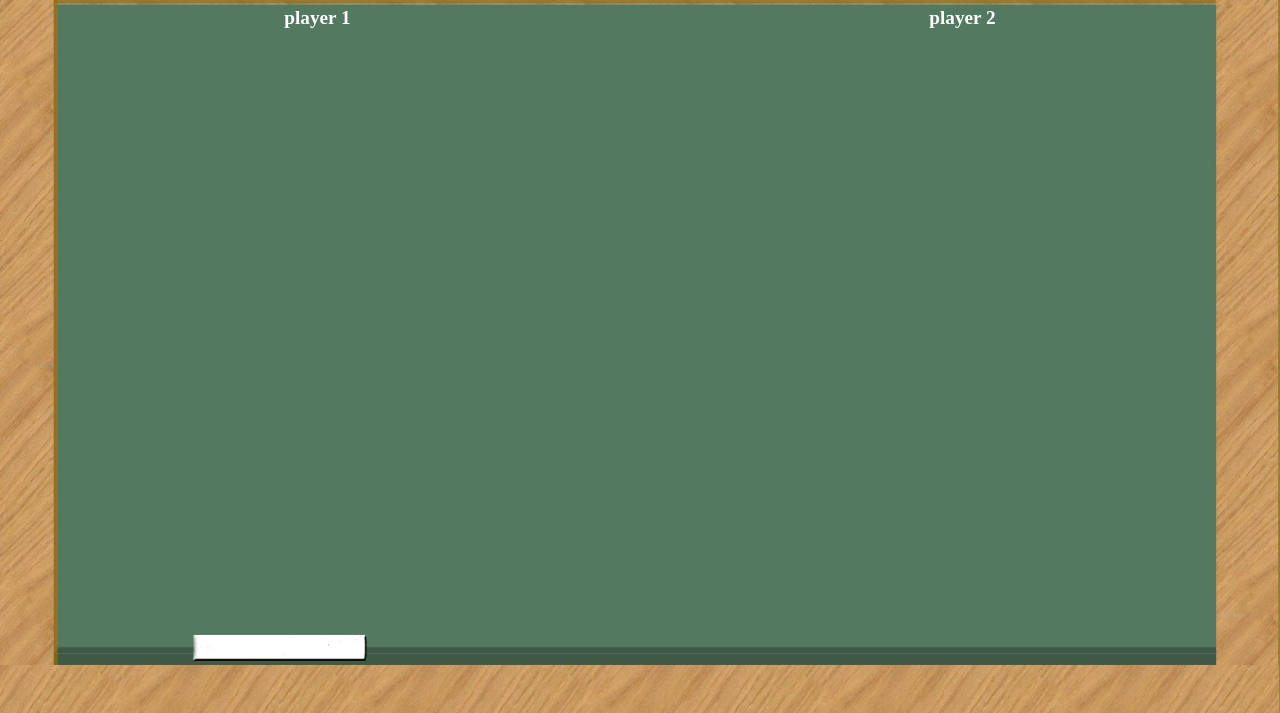
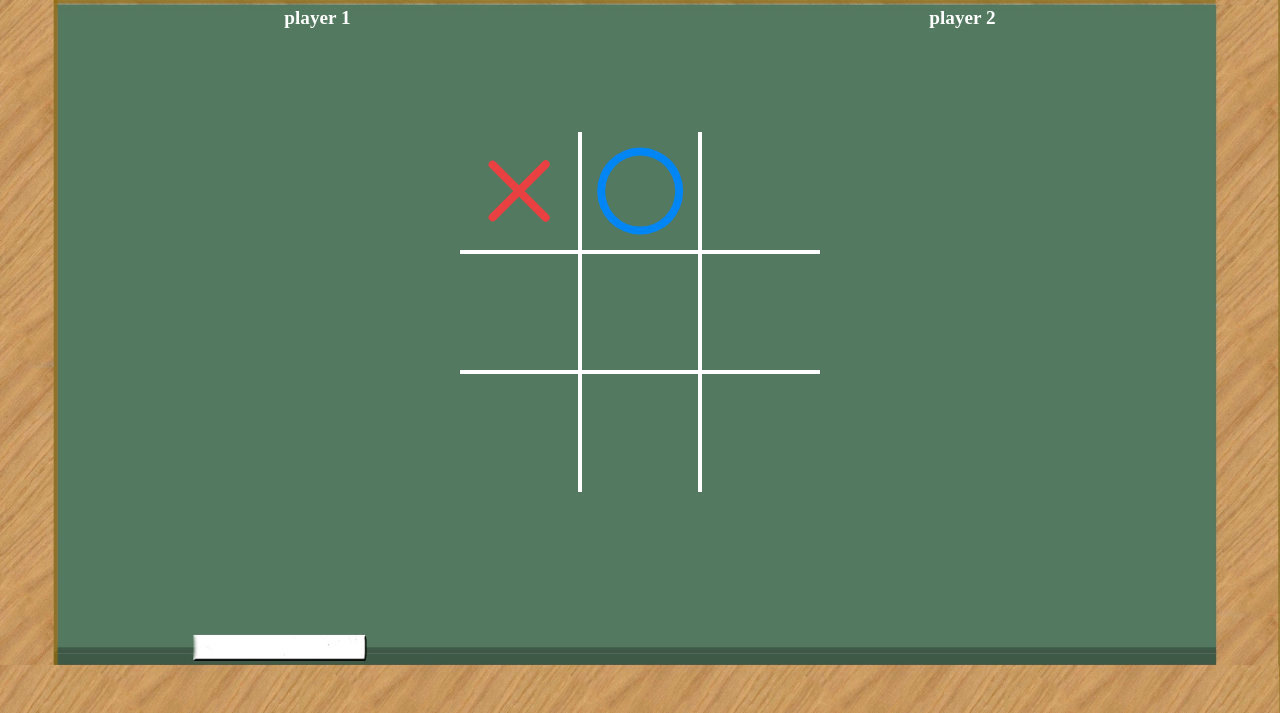
Before and after one commit to MalekToumi-815/Tic-Tac-Toe, a plain HTML site: page index.html in a window 1280 px wide. Shown: the part 87-800 px from the top of the page. Drawn offline with Linux system fonts and the light colour scheme.

Commit message:
Main
created the gameboard with some animations created two classes for X and O

```diff
--- a/index.html
+++ b/index.html
@@ -20,6 +20,18 @@
         <div id="player1">player 1</div>
         <div id="player2">player 2</div>
     </header>
-    <main></main>
+    <main>
+        <div class="gameboard">
+            <div class="cell x" style="--i:0"></div>
+            <div class="cell o" style="--i:1"></div>
+            <div class="cell" style="--i:2"></div>
+            <div class="cell" style="--i:3"></div>
+            <div class="cell" style="--i:4"></div>
+            <div class="cell" style="--i:5"></div>
+            <div class="cell" style="--i:6"></div>
+            <div class="cell" style="--i:7"></div>
+            <div class="cell" style="--i:8"></div>
+        </div>
+    </main>
 </body>
 </html>
--- a/style.css
+++ b/style.css
@@ -78,3 +78,92 @@ header {
     color: white;
     justify-self: center;
 }
+@keyframes draw-border {
+    from {
+        border-color: transparent;
+    }
+    to {
+        border-color: white;
+    }
+}
+main{
+    width: 100%;
+    display: flex;
+    justify-content: center
+}
+.gameboard {
+    display: grid;
+    grid-template-columns: repeat(3, 120px);
+    grid-template-rows: repeat(3, 120px);
+    gap: 0;
+    margin: 40px;
+}
+
+.cell {
+    position: relative;
+    border: 2px solid transparent;
+    animation: draw-border 0.5s ease forwards;
+    background-color: transparent;
+    animation-delay: calc(var(--i) * 0.1s);
+}
+
+/* Remove outer borders */
+.cell:nth-child(1),
+.cell:nth-child(2),
+.cell:nth-child(3) {
+    border-top: none;
+}
+
+.cell:nth-child(7),
+.cell:nth-child(8),
+.cell:nth-child(9) {
+    border-bottom: none;
+}
+
+.cell:nth-child(1),
+.cell:nth-child(4),
+.cell:nth-child(7) {
+    border-left: none;
+}
+
+.cell:nth-child(3),
+.cell:nth-child(6),
+.cell:nth-child(9) {
+    border-right: none;
+}
+
+/*X and O classes*/
+
+.cell.x::before,
+.cell.x::after {
+    content: '';
+    position: absolute;
+    width: 70%;
+    height: 8px;
+    background: #e94141;
+    top: 50%;
+    left: 50%;
+    transform-origin: center;
+    border-radius: 4px;
+}
+
+.cell.x::before {
+    transform: translate(-50%, -50%) rotate(45deg);
+}
+
+.cell.x::after {
+    transform: translate(-50%, -50%) rotate(-45deg);
+}
+
+.cell.o::before {
+    content: '';
+    position: absolute;
+    width: 60%;
+    height: 60%;
+    top: 50%;
+    left: 50%;
+    transform: translate(-50%, -50%);
+    border: 8px solid #0086f4;
+    border-radius: 50%;
+    background: transparent;
+}
```
